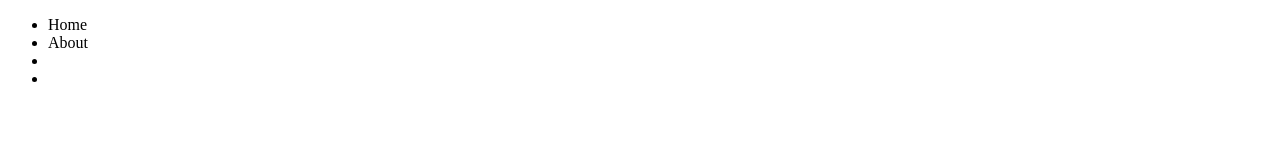
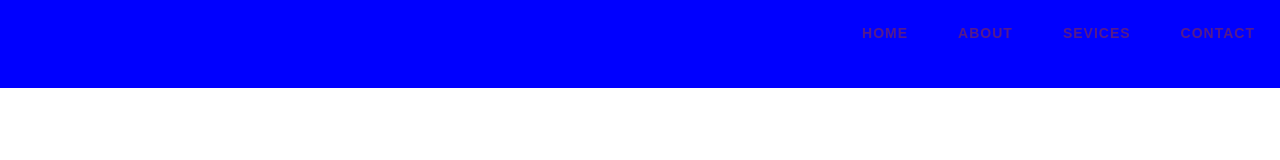
Before and after one commit to coderchris1234/personal-website, a plain HTML site: page personal website/index.html in a window 1280 px wide. Drawn offline with Linux system fonts and the light colour scheme.

Commit message:
update on the html and css navbar

```diff
--- a/personal website/index.html
+++ b/personal website/index.html
@@ -10,14 +10,13 @@
 </head>
 <body>
     <nav>
-        <div>
-            <ul>
-                <li>Home</li>
-                <li>About</li>
-                <li></li>
-                <li></li>
-            </ul>
-        </div>
+        <ul>
+            <li><a href="" class="active">home</a></li>
+            <li><a href="">about</a></li>
+            <li><a href="">sevices</a></li>
+            <li><a href="">contact</a></li>
+        </ul>
     </nav>
+    <div class="image"></div>
 </body>
 </html>
--- a/personal website/style.css
+++ b/personal website/style.css
@@ -0,0 +1,55 @@
+*{
+    margin: 0;
+    padding: 0;
+    box-sizing: border-box;
+    font-family: 'Poppins', sans-serif;
+}
+
+nav ul {
+    display: flex;
+    list-style: none;
+    justify-content: flex-end;
+    align-items: center;
+    height: 100%;
+    width: 100%;
+    margin: 0;
+    padding: 0;
+    background-color: blue;
+}
+
+nav ul li {
+    padding: 0 20px;
+    margin: 0;
+    cursor: pointer;
+    font-size: 14px;
+    font-weight: 600;
+    text-transform: uppercase;
+    letter-spacing: 1px;
+    padding: 15px;
+    text-align: center;
+    margin: 10px;
+}
+
+
+
+nav ul li a {
+    text-decoration: none;
+    /* color: #fff; */
+    font-size: 14px;
+    font-weight: 600;
+    text-transform: uppercase;
+    letter-spacing: 1px;
+    transition: color 0.3s ease-in-out;
+    -webkit-transition: color 0.3s ease-in-out;
+    -moz-transition: color 0.3s ease-in-out;
+    -o-transition: color 0.3s ease-in-out;
+    -ms-transition: color 0.3s ease-in-out;
+    border-bottom: 2px solid transparent;
+    padding-bottom: 10px;
+    margin-bottom: 10px;
+    display: block;
+}
+
+nav ul li a:hover {
+    color: #c0d96f;
+}
```
